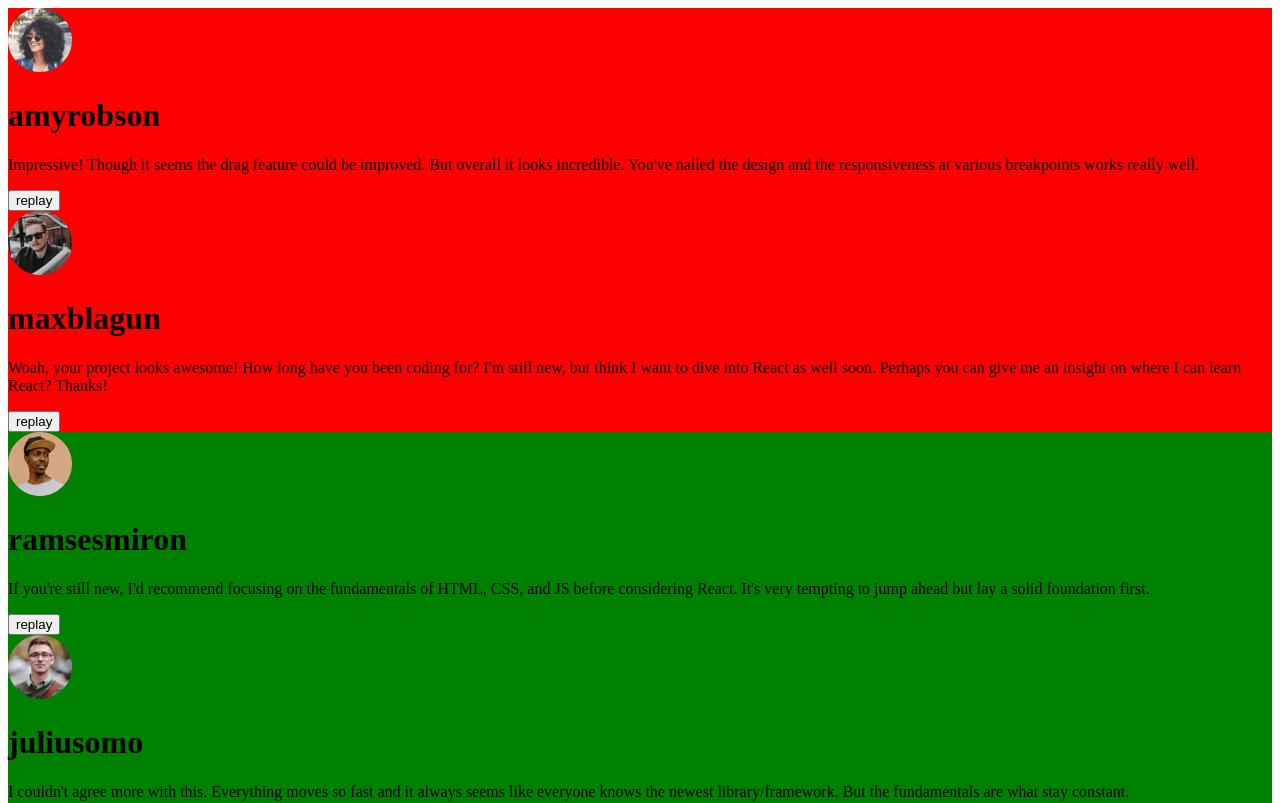
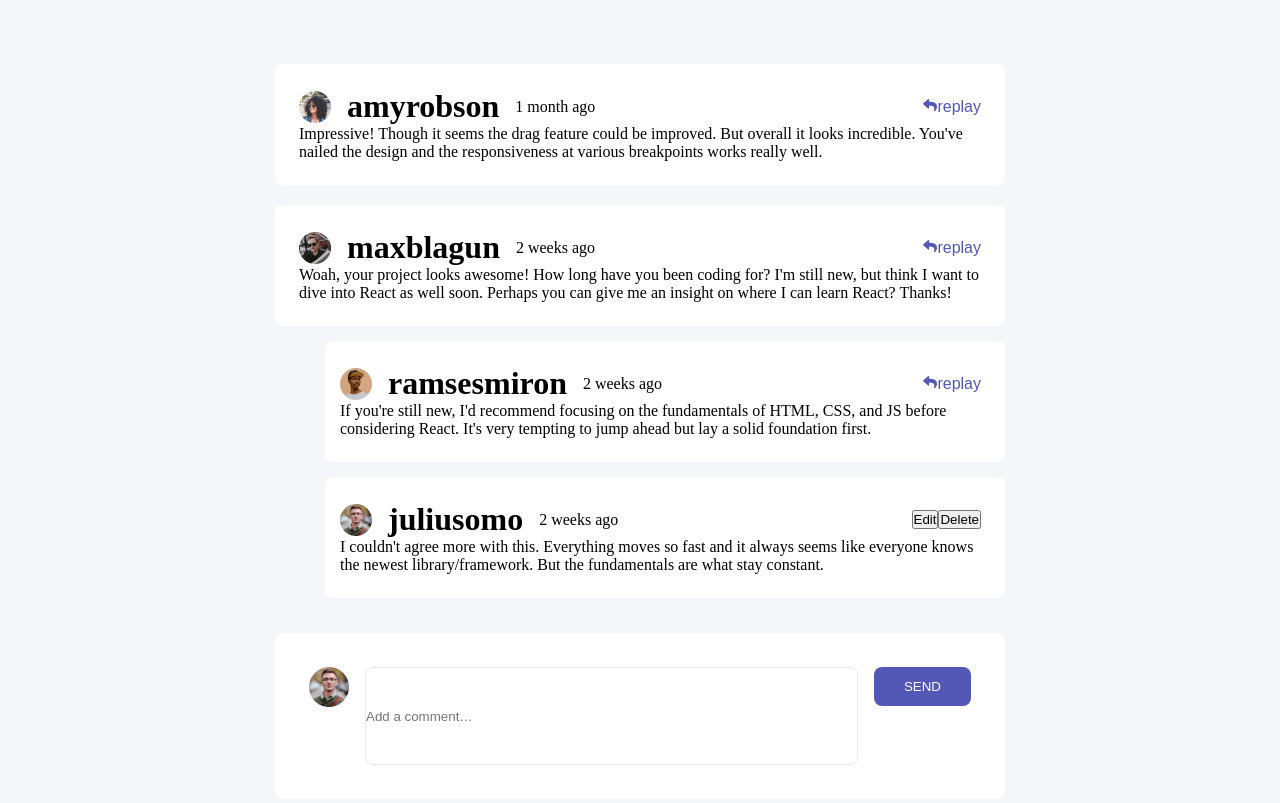
Before and after one commit to niabezara/interactive-commenting-section-React.ts, a React (Vite) app: page / in a window 1280 px wide. Shown: the top 803 px of the page. Built offline with nearby package versions, Linux system fonts and the light colour scheme.

Commit message:
styles added

```diff
--- a/src/App.tsx
+++ b/src/App.tsx
@@ -1,12 +1,22 @@
+import styled from "styled-components";
 import NewStyle from "./CommentList";
 import CommentList from "./CommentList";
+import GlobalStyles from "./GlobalStyles.ts";
 
 function App() {
   return (
-    <>
-      <NewStyle />
-    </>
+    <Conatiner>
+      <GlobalStyles />
+      <CommentList />
+    </Conatiner>
   );
 }
 
 export default App;
+
+const Conatiner = styled.div`
+  max-width: 730px;
+
+  border-radius: 8px;
+  /* background: var(--white, #fff); */
+`;
--- /dev/null
+++ b/src/GlobalStyles.ts
@@ -0,0 +1,21 @@
+import { createGlobalStyle } from "styled-components";
+
+const GlobalStyles = createGlobalStyle`
+*{
+    margin:0;
+    padding:0;
+}
+
+body{
+    background: var(--very-light-gray, #F5F6FA);
+    min-height: 100vh;
+    justify-content: center;
+    display: flex;
+    padding: 64px;
+    font-family: Rubik;
+    font-style: normal;
+  font-weight: 400;
+}
+`;
+
+export default GlobalStyles;
--- /dev/null
+++ b/src/NewPost.tsx
@@ -0,0 +1,55 @@
+import { Dispatch, SetStateAction } from "react";
+import Data from "./Data/Data.json";
+import styled from "styled-components";
+
+export default function NewPost({
+  handlePostClick,
+  newComment,
+  setNewComment,
+}: {
+  handlePostClick: () => void;
+  setNewComment: Dispatch<SetStateAction<string>>;
+  newComment: string;
+}) {
+  return (
+    <NewCommentSection>
+      <img src={Data.currentUser.image.png} alt="" width="40px" height="40px" />
+      <input
+        type="text"
+        name=""
+        id="0"
+        value={newComment}
+        placeholder="Add a comment…"
+        onChange={(e) => setNewComment(e.target.value)}
+      />
+
+      <Button onClick={handlePostClick}>SEND</Button>
+    </NewCommentSection>
+  );
+}
+
+const NewCommentSection = styled.div`
+  border-radius: 8px;
+  background: var(--white, #fff);
+  display: flex;
+  justify-content: space-between;
+  align-items: flex-start;
+  padding: 34px;
+  input {
+    width: 100%;
+    border: none;
+    border-radius: 8px;
+    border: 1px solid var(--light-gray, #e9ebf0);
+    background: var(--white, #fff);
+    margin-left: 16px;
+    margin-right: 16px;
+    height: 96px;
+  }
+`;
+const Button = styled.button`
+  border-radius: 8px;
+  background: var(--moderate-blue, #5357b6);
+  border: none;
+  color: #fff;
+  padding: 12px 30px;
+`;
--- a/src/commentList.tsx
+++ b/src/commentList.tsx
@@ -1,16 +1,15 @@
-import React, { useRef, useState } from "react";
+import { useState } from "react";
 import Data from "./Data/Data.json";
-import newComponent from "./newComponent";
 import { Comment } from "./commentInterface";
+// import newComponent from "./newComponent";
 
-const NewStyle = newComponent(CommentList);
+import NewPost from "./NewPost";
+import styled from "styled-components";
 
 function CommentList(props: any) {
   const [newComment, setNewComment] = useState("");
   const [id, setId] = useState(null);
-  const [editingReplyId, setEditingReplyId] = useState(null);
   const [showReplay, setshowReplay] = useState(false);
-  const [showButtons, setShowButtons] = useState(false);
 
   const handleClick = (itemIndex: any) => {
     if (id === itemIndex) {
@@ -40,72 +39,181 @@ function CommentList(props: any) {
     };
 
     Data.comments[item.id - 1].replies.unshift(newReply);
-    setNewComment("");
+    // setNewComment("");
     setshowReplay(false);
   };
+  const handlePostClick = () => {
+    const newPost = {
+      id: Data.comments.length + 1,
+      content: newComment,
+      createdAt: getCurrentTimestamp(),
+      score: 0,
+      replyingTo: Data.currentUser.username,
+      user: Data.currentUser,
+      replies: [],
+    };
+    Data.comments.push(newPost);
+    setNewComment("");
+  };
 
+  const handleEdit = (id: number) => {
+    console.log(newComment);
+  };
   return (
-    <div>
+    <Card>
       {Data.comments.map((item, index) => {
         return (
           <div key={index}>
-            <div {...props}>
-              <img src={item.user.image.png} alt="" />
-              <h1>{item.user.username}</h1>
+            <SubCard>
+              <Info>
+                <div
+                  style={{
+                    display: "flex",
+                    alignItems: "center",
+                    gap: "16px",
+                  }}
+                >
+                  <img
+                    src={item.user.image.png}
+                    alt=""
+                    width="32px"
+                    height="32px"
+                  />
+                  <h1>{item.user.username}</h1>
+                  <p>{item.createdAt}</p>
+                </div>
+                <Replay onClick={() => handleClick(index)}>replay</Replay>
+              </Info>
               <p>{item.content}</p>
-              <button onClick={() => handleClick(index)}>replay</button>
-            </div>
+            </SubCard>
 
-            <div style={{ backgroundColor: "green" }}>
-              {item.replies.map((comment, id) => {
-                return (
-                  <div key={id}>
-                    <img src={comment.user.image.png} alt="" />
-                    <h1>{comment.user.username}</h1>
-                    <p>{comment.content}</p>
+            {item.replies.map((comment, id) => {
+              return (
+                <ReplaySubCard key={id}>
+                  <Info>
+                    <div
+                      style={{
+                        display: "flex",
+                        alignItems: "center",
+                        gap: "16px",
+                      }}
+                    >
+                      <img
+                        src={comment.user.image.png}
+                        alt=""
+                        width="32px"
+                        height="32px"
+                      />
+                      <h1>{comment.user.username}</h1>
+                      <p>{item.createdAt}</p>
+                    </div>
                     {comment.user.username === Data.currentUser.username ? (
-                      <>
-                        <button>Edit</button>
+                      <div>
+                        <button onClick={() => handleEdit(id)}>Edit</button>
                         <button>Delete</button>
-                      </>
+                      </div>
                     ) : (
-                      <button onClick={() => handleClick(index)}>replay</button>
+                      <Replay onClick={() => handleClick(index)}>replay</Replay>
                     )}
-                  </div>
-                );
-              })}
-            </div>
+                  </Info>
+                  <p>{comment.content}</p>
+                </ReplaySubCard>
+              );
+            })}
+
             {id === index && showReplay && (
-              <div>
-                <img src={Data.currentUser.image.png} alt="" />
+              <ReplaySection>
+                <img
+                  src={Data.currentUser.image.png}
+                  alt=""
+                  width="32px"
+                  height="32px"
+                />
                 <input
                   type="text"
                   value={newComment}
                   placeholder="new Comment"
                   onChange={(e) => setNewComment(e.target.value)}
                 />
-                <button onClick={() => handleReplyClick(index, item)}>
+                <Button onClick={() => handleReplyClick(index, item)}>
                   SEND
-                </button>
-              </div>
+                </Button>
+              </ReplaySection>
             )}
           </div>
         );
       })}
-      <div>
-        <h1>{Data.currentUser.username}</h1>
-        <img src={Data.currentUser.image.png} alt="" />
-        <input
-          type="text"
-          name=""
-          id=""
-          placeholder="Add a comment…"
-          onChange={(e) => setNewComment(e.target.value)}
-        />
-        <button>SEND</button>
-      </div>
-    </div>
+      <NewPost
+        handlePostClick={handlePostClick}
+        setNewComment={setNewComment}
+        newComment={newComment}
+        handleEdit={handleEdit}
+      />
+    </Card>
   );
 }
 
-export default NewStyle;
+export default CommentList;
+
+const Button = styled.button`
+  border-radius: 8px;
+  background: var(--moderate-blue, #5357b6);
+  border: none;
+  color: #fff;
+  padding: 12px 30px;
+`;
+
+const Card = styled.div`
+  gap: 20px;
+  display: flex;
+  flex-direction: column;
+`;
+
+const Info = styled.div`
+  display: flex;
+  align-items: center;
+  justify-content: space-between;
+  gap: 16px;
+`;
+const SubCard = styled.div`
+  background: var(--white, #fff);
+  padding: 24px;
+  border-radius: 8px;
+`;
+
+const ReplaySubCard = styled(SubCard)`
+  margin: 15px 0 15px 50px;
+  padding-left: 15px;
+`;
+
+const ReplaySection = styled(ReplaySubCard)`
+  display: flex;
+  justify-content: space-between;
+  align-items: flex-start;
+
+  input {
+    width: 100%;
+    border: none;
+    border-radius: 8px;
+    border: 1px solid var(--light-gray, #e9ebf0);
+    background: var(--white, #fff);
+    margin-left: 16px;
+    margin-right: 16px;
+    height: 96px;
+  }
+`;
+
+const Replay = styled.button`
+  color: var(--moderate-blue, #5357b6);
+  font-feature-settings: "clig" off, "liga" off;
+  font-size: 16px;
+  font-weight: 500;
+  line-height: 24px;
+  background: transparent;
+  border: none;
+  &:before {
+    content: url("/images/icon-reply.svg");
+    background-repeat: no-repeat;
+    background-position: center;
+  }
+`;
--- a/src/newComponent.tsx
+++ b/src/newComponent.tsx
@@ -1,6 +1,6 @@
-export default function newComponent(OriginalComponent: any) {
-  return (props) => {
-    const style = { backgroundColor: "red" };
-    return <OriginalComponent style={style} {...props} />;
-  };
-}
+// export default function newComponent(OriginalComponent: any) {
+//   return (props) => {
+//     const style = { backgroundColor: "red" };
+//     return <OriginalComponent style={style} {...props} />;
+//   };
+// }
```
Also changed, not shown: public/images/icon-reply.svg (added).
